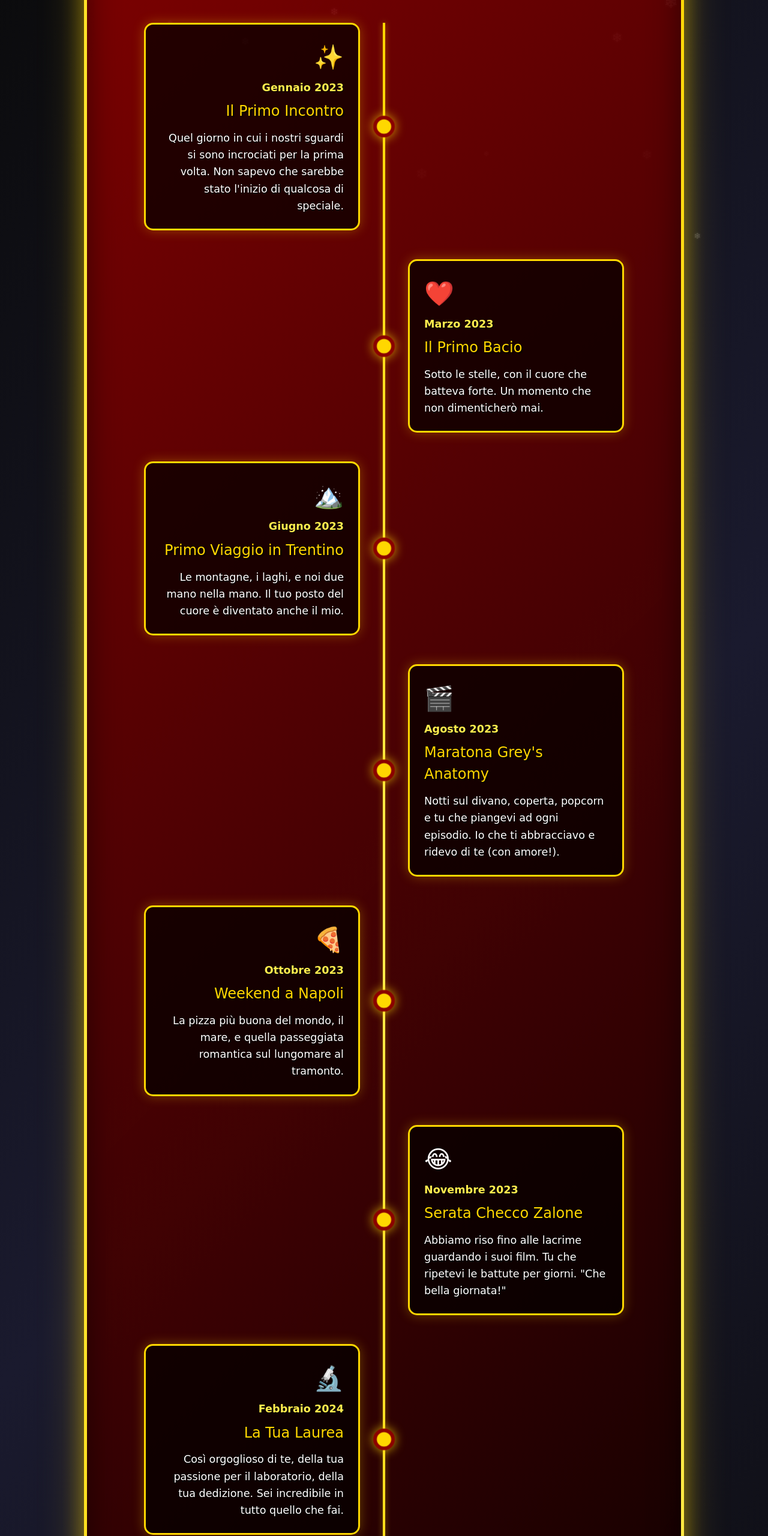
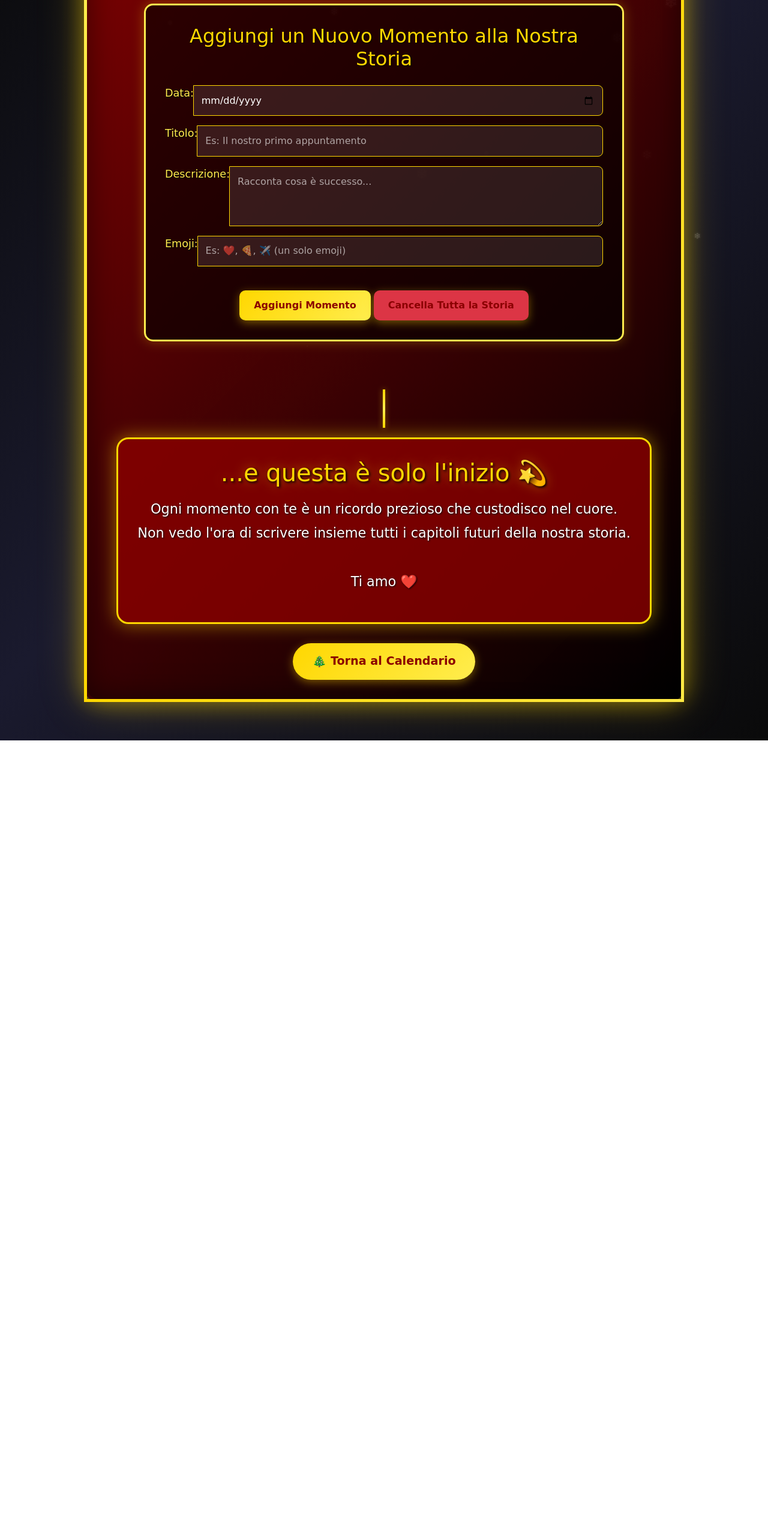
Before and after one commit to dade150/bibi-avvento, a plain HTML site: page giorno23.html in a window 1280 px wide. Shown: the part 220-2780 px from the top of the page at 60% size. After the commit the page ends 1454 px from the top, so only its background shows below. Drawn offline with nearby package versions, Linux system fonts and the light colour scheme; a web font is replaced by a local one.

Commit message:
sistemare 20 e finire ultimi giorni

```diff
--- a/giorno23.html
+++ b/giorno23.html
@@ -3,7 +3,7 @@
 <head>
  <meta charset="UTF-8">
  <meta name="viewport" content="width=device-width, initial-scale=1">
- <title>Giorno X - La Nostra Storia</title>
+ <title>Giorno 23 - La Nostra Storia</title>
 
  <link href="https://cdn.jsdelivr.net/npm/bootstrap@5.3.2/dist/css/bootstrap.min.css" rel="stylesheet">
  <link href="https://fonts.googleapis.com/css2?family=Mountains+of+Christmas&display=swap" rel="stylesheet">
@@ -335,6 +335,87 @@
    }
   }
 
+  /* New styles for add story section */
+  .add-story-section {
+    background: rgba(0, 0, 0, 0.6);
+    border: 3px solid #ffed4e;
+    border-radius: 15px;
+    padding: 2rem;
+    margin-bottom: 3rem;
+    width: 100%;
+    max-width: 800px;
+    box-shadow: 0 0 20px rgba(255, 215, 0, 0.3);
+    text-align: center;
+}
+
+.add-story-section h2 {
+    color: gold;
+    margin-bottom: 1.5rem;
+    font-size: 2rem;
+    text-shadow: 1px 1px 3px black;
+}
+
+.input-group {
+    margin-bottom: 1rem;
+    text-align: left;
+}
+
+.input-group label {
+    display: block;
+    color: #ffed4e;
+    font-size: 1.1rem;
+    margin-bottom: 0.5rem;
+    text-shadow: 1px 1px 2px black;
+}
+
+.form-control {
+    width: 100%;
+    padding: 0.8rem;
+    background: rgba(255, 255, 255, 0.1);
+    border: 1px solid #FFD700;
+    border-radius: 8px;
+    color: #fff;
+    font-family: 'Mountains of Christmas', cursive;
+    font-size: 1rem;
+    outline: none;
+}
+
+.form-control::placeholder {
+    color: rgba(255, 255, 255, 0.6);
+}
+
+.form-control:focus {
+    border-color: #ffed4e;
+    box-shadow: 0 0 10px rgba(255, 215, 0, 0.5);
+}
+
+.add-story-section .home-btn {
+    margin-top: 1.5rem;
+    padding: 0.8rem 1.5rem;
+    font-size: 1rem;
+    border-radius: 10px;
+}
+
+/* Delete button for story items */
+.delete-story-item-btn {
+    background: none;
+    border: none;
+    color: #ff6b6b; /* Reddish color */
+    font-size: 1.2rem;
+    cursor: pointer;
+    opacity: 0.7;
+    transition: all 0.3s ease;
+    position: absolute; /* Position it relative to timeline-content */
+    top: 10px; /* Adjust as needed */
+    right: 10px; /* Adjust as needed */
+    z-index: 3; /* Ensure it's above other content */
+}
+
+.delete-story-item-btn:hover {
+    opacity: 1;
+    transform: scale(1.2);
+}
+
  </style>
 </head>
 
@@ -350,111 +431,30 @@
    <p class="timeline-subtitle">Il viaggio più bello... insieme a te</p>
   </div>
 
-  <div class="timeline">
+  <div class="add-story-section">
+    <h2>Aggiungi un Nuovo Momento alla Nostra Storia</h2>
+    <div class="input-group">
+        <label for="storyDate">Data:</label>
+        <input type="date" id="storyDate" class="form-control">
+    </div>
+    <div class="input-group">
+        <label for="storyTitle">Titolo:</label>
+        <input type="text" id="storyTitle" class="form-control" placeholder="Es: Il nostro primo appuntamento">
+    </div>
+    <div class="input-group">
+        <label for="storyDescription">Descrizione:</label>
+        <textarea id="storyDescription" class="form-control" rows="3" placeholder="Racconta cosa è successo..."></textarea>
+    </div>
+    <div class="input-group">
+        <label for="storyEmoji">Emoji:</label>
+        <input type="text" id="storyEmoji" class="form-control" placeholder="Es: ❤️, 🍕, ✈️ (un solo emoji)">
+    </div>
+    <button id="addStoryBtn" class="home-btn">Aggiungi Momento</button>
+    <button id="clearStoryBtn" class="home-btn" style="background: #dc3545; border-color: #dc3545;">Cancella Tutta la Storia</button>
+</div>
 
-   <!-- Momento 1 - PERSONALIZZA CON LE TUE DATE E RICORDI -->
-   <div class="timeline-item">
-    <div class="timeline-dot"></div>
-    <div class="timeline-content">
-     <span class="timeline-emoji">✨</span>
-     <div class="timeline-date">Gennaio 2023</div>
-     <div class="timeline-title">Il Primo Incontro</div>
-     <div class="timeline-description">
-      Quel giorno in cui i nostri sguardi si sono incrociati per la prima volta. Non sapevo che sarebbe stato l'inizio di qualcosa di speciale.
-     </div>
-    </div>
-   </div>
-
-   <!-- Momento 2 -->
-   <div class="timeline-item">
-    <div class="timeline-dot"></div>
-    <div class="timeline-content">
-     <span class="timeline-emoji">❤️</span>
-     <div class="timeline-date">Marzo 2023</div>
-     <div class="timeline-title">Il Primo Bacio</div>
-     <div class="timeline-description">
-      Sotto le stelle, con il cuore che batteva forte. Un momento che non dimenticherò mai.
-     </div>
-    </div>
-   </div>
-
-   <!-- Momento 3 -->
-   <div class="timeline-item">
-    <div class="timeline-dot"></div>
-    <div class="timeline-content">
-     <span class="timeline-emoji">🏔️</span>
-     <div class="timeline-date">Giugno 2023</div>
-     <div class="timeline-title">Primo Viaggio in Trentino</div>
-     <div class="timeline-description">
-      Le montagne, i laghi, e noi due mano nella mano. Il tuo posto del cuore è diventato anche il mio.
-     </div>
-    </div>
-   </div>
-
-   <div class="timeline-item">
-    <div class="timeline-dot"></div>
-    <div class="timeline-content">
-     <span class="timeline-emoji">🎬</span>
-     <div class="timeline-date">Agosto 2023</div>
-     <div class="timeline-title">Maratona Grey's Anatomy</div>
-     <div class="timeline-description">
-      Notti sul divano, coperta, popcorn e tu che piangevi ad ogni episodio. Io che ti abbracciavo e ridevo di te (con amore!).
-     </div>
-    </div>
-   </div>
-
-   <!-- Momento 5 -->
-   <div class="timeline-item">
-    <div class="timeline-dot"></div>
-    <div class="timeline-content">
-     <span class="timeline-emoji">🍕</span>
-     <div class="timeline-date">Ottobre 2023</div>
-     <div class="timeline-title">Weekend a Napoli</div>
-     <div class="timeline-description">
-      La pizza più buona del mondo, il mare, e quella passeggiata romantica sul lungomare al tramonto.
-     </div>
-    </div>
-   </div>
-
-   <!-- Momento 6 -->
-   <div class="timeline-item">
-    <div class="timeline-dot"></div>
-    <div class="timeline-content">
-     <span class="timeline-emoji">😂</span>
-     <div class="timeline-date">Novembre 2023</div>
-     <div class="timeline-title">Serata Checco Zalone</div>
-     <div class="timeline-description">
-      Abbiamo riso fino alle lacrime guardando i suoi film. Tu che ripetevi le battute per giorni. "Che bella giornata!"
-     </div>
-    </div>
-   </div>
-
-   <!-- Momento 7 -->
-   <div class="timeline-item">
-    <div class="timeline-dot"></div>
-    <div class="timeline-content">
-     <span class="timeline-emoji">🔬</span>
-     <div class="timeline-date">Febbraio 2024</div>
-     <div class="timeline-title">La Tua Laurea</div>
-     <div class="timeline-description">
-      Così orgoglioso di te, della tua passione per il laboratorio, della tua dedizione. Sei incredibile in tutto quello che fai.
-     </div>
-    </div>
-   </div>
-
-   <!-- Momento 8 -->
-   <div class="timeline-item">
-    <div class="timeline-dot"></div>
-    <div class="timeline-content">
-     <span class="timeline-emoji">🎄</span>
-     <div class="timeline-date">Dicembre 2024</div>
-     <div class="timeline-title">Questo Natale Insieme</div>
-     <div class="timeline-description">
-      Il nostro primo Natale speciale. Ogni giorno di questo calendario è un modo per dirti quanto sei importante per me.
-     </div>
-    </div>
-   </div>
-
+  <div class="timeline" id="dynamicTimeline">
+   <!-- Story items will be dynamically inserted here by JavaScript -->
   </div>
 
   <!-- Messaggio finale -->
@@ -473,6 +473,107 @@
  </div>
 
  <script>
+  // Global array to store story items
+  let ourStory = [];
+  const LOCAL_STORAGE_KEY = 'ourStoryTimeline';
+
+  // Function to save story to localStorage
+  function saveStoryToLocalStorage() {
+      localStorage.setItem(LOCAL_STORAGE_KEY, JSON.stringify(ourStory));
+  }
+
+  // Function to load story from localStorage
+  function loadStoryFromLocalStorage() {
+      const storedStory = localStorage.getItem(LOCAL_STORAGE_KEY);
+      if (storedStory) {
+          ourStory = JSON.parse(storedStory);
+      }
+  }
+
+  // Function to render the story timeline
+  function renderStoryTimeline() {
+      const dynamicTimeline = document.getElementById('dynamicTimeline');
+      dynamicTimeline.innerHTML = ''; // Clear existing items
+
+      // Sort story by date ascending to keep it chronological
+      ourStory.sort((a, b) => new Date(a.date) - new Date(b.date));
+
+      ourStory.forEach((item, index) => {
+          const timelineItem = document.createElement('div');
+          timelineItem.classList.add('timeline-item');
+          // Apply animation delay dynamically
+          timelineItem.style.animationDelay = `${0.2 + (index * 0.2)}s`;
+
+          // Format date for display
+          const displayDate = new Date(item.date).toLocaleDateString('it-IT', { year: 'numeric', month: 'long', day: 'numeric' });
+
+          timelineItem.innerHTML = `
+              <div class="timeline-dot"></div>
+              <div class="timeline-content">
+                  <span class="timeline-emoji">${item.emoji}</span>
+                  <div class="timeline-date">${displayDate}</div>
+                  <div class="timeline-title">${item.title}</div>
+                  <div class="timeline-description">${item.description}</div>
+                  <button class="delete-story-item-btn" data-index="${index}">❌</button>
+              </div>
+          `;
+          dynamicTimeline.appendChild(timelineItem);
+      });
+
+      // Add event listeners for delete buttons
+      document.querySelectorAll('.delete-story-item-btn').forEach(button => {
+          button.addEventListener('click', deleteStoryItem);
+      });
+  }
+
+  // Function to add a new story item
+  function addStoryItem() {
+      const storyDateInput = document.getElementById('storyDate');
+      const storyTitleInput = document.getElementById('storyTitle');
+      const storyDescriptionInput = document.getElementById('storyDescription');
+      const storyEmojiInput = document.getElementById('storyEmoji');
+
+      const date = storyDateInput.value;
+      const title = storyTitleInput.value.trim();
+      const description = storyDescriptionInput.value.trim();
+      const emoji = storyEmojiInput.value.trim();
+
+      if (!date || !title || !description || !emoji) {
+          alert('Per favore, compila tutti i campi per aggiungere un momento alla storia!');
+          return;
+      }
+
+      const newStoryItem = { date, title, description, emoji };
+      ourStory.push(newStoryItem);
+      saveStoryToLocalStorage();
+      renderStoryTimeline();
+
+      // Clear form fields
+      storyDateInput.value = '';
+      storyTitleInput.value = '';
+      storyDescriptionInput.value = '';
+      storyEmojiInput.value = '';
+  }
+
+  // Function to delete a story item
+  function deleteStoryItem(event) {
+      const indexToDelete = parseInt(event.target.dataset.index);
+      if (confirm('Sei sicuro di voler cancellare questo momento dalla storia?')) {
+          ourStory.splice(indexToDelete, 1);
+          saveStoryToLocalStorage();
+          renderStoryTimeline();
+      }
+  }
+
+  // Function to clear all story items
+  function clearAllStoryItems() {
+      if (confirm('Sei sicuro di voler cancellare TUTTA la storia? Questa azione non può essere annullata!')) {
+          ourStory = [];
+          saveStoryToLocalStorage();
+          renderStoryTimeline();
+      }
+  }
+
   // Snowflake generation
   function createSnowflake() {
    const snowflake = document.createElement('div');
@@ -487,9 +588,14 @@
    setTimeout(() => snowflake.remove(), 8000);
   }
 
-  // Initialize snowflakes
+  // Initialize snowflakes and story on page load
   document.addEventListener('DOMContentLoaded', () => {
    setInterval(createSnowflake, 300);
+   loadStoryFromLocalStorage();
+   renderStoryTimeline();
+
+   document.getElementById('addStoryBtn').addEventListener('click', addStoryItem);
+   document.getElementById('clearStoryBtn').addEventListener('click', clearAllStoryItems);
   });
 
  </script>
```
Also changed, not shown: giorno18.html (+1 -1 lines), giorno19.html (+1 -1 lines).
